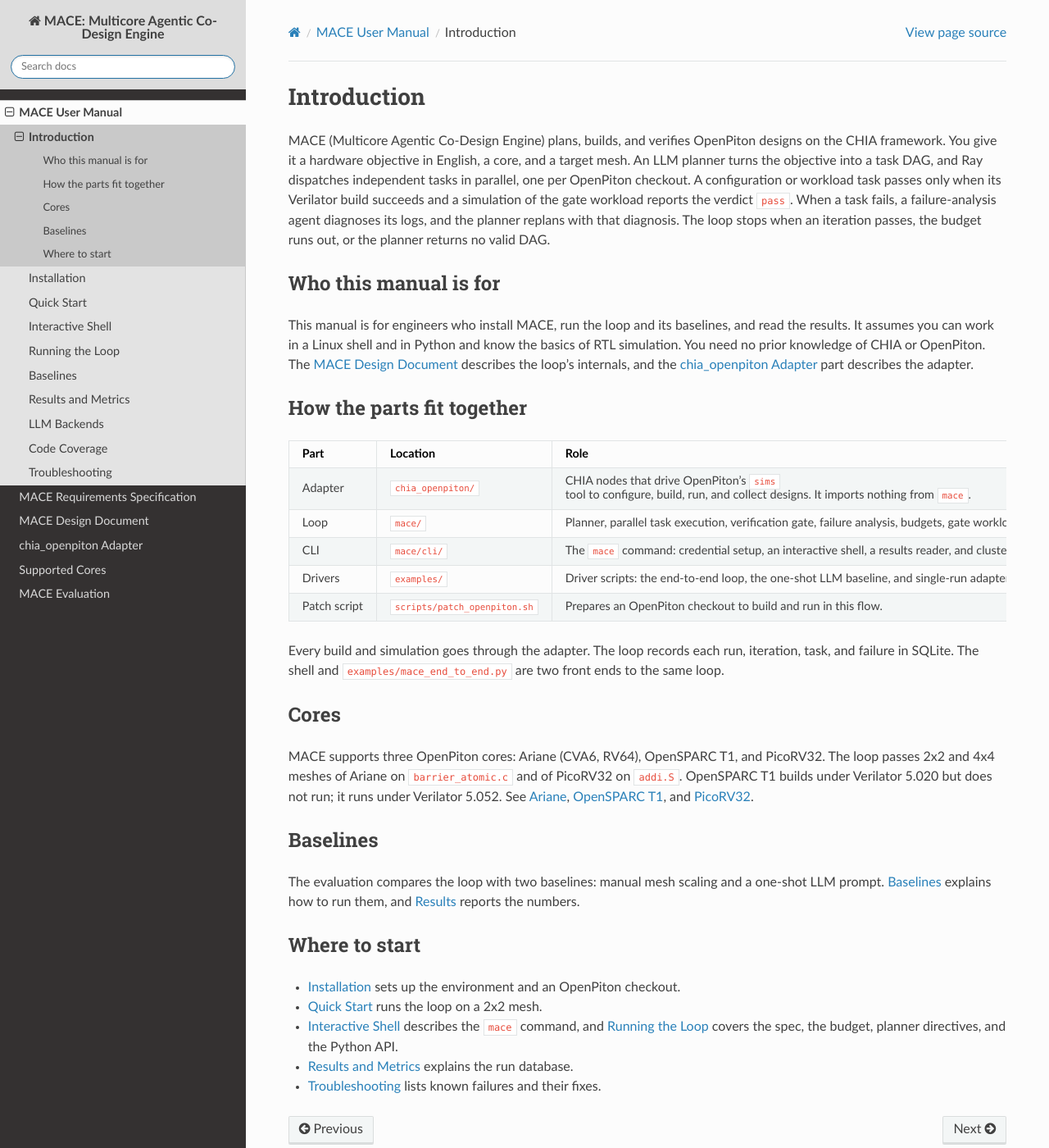
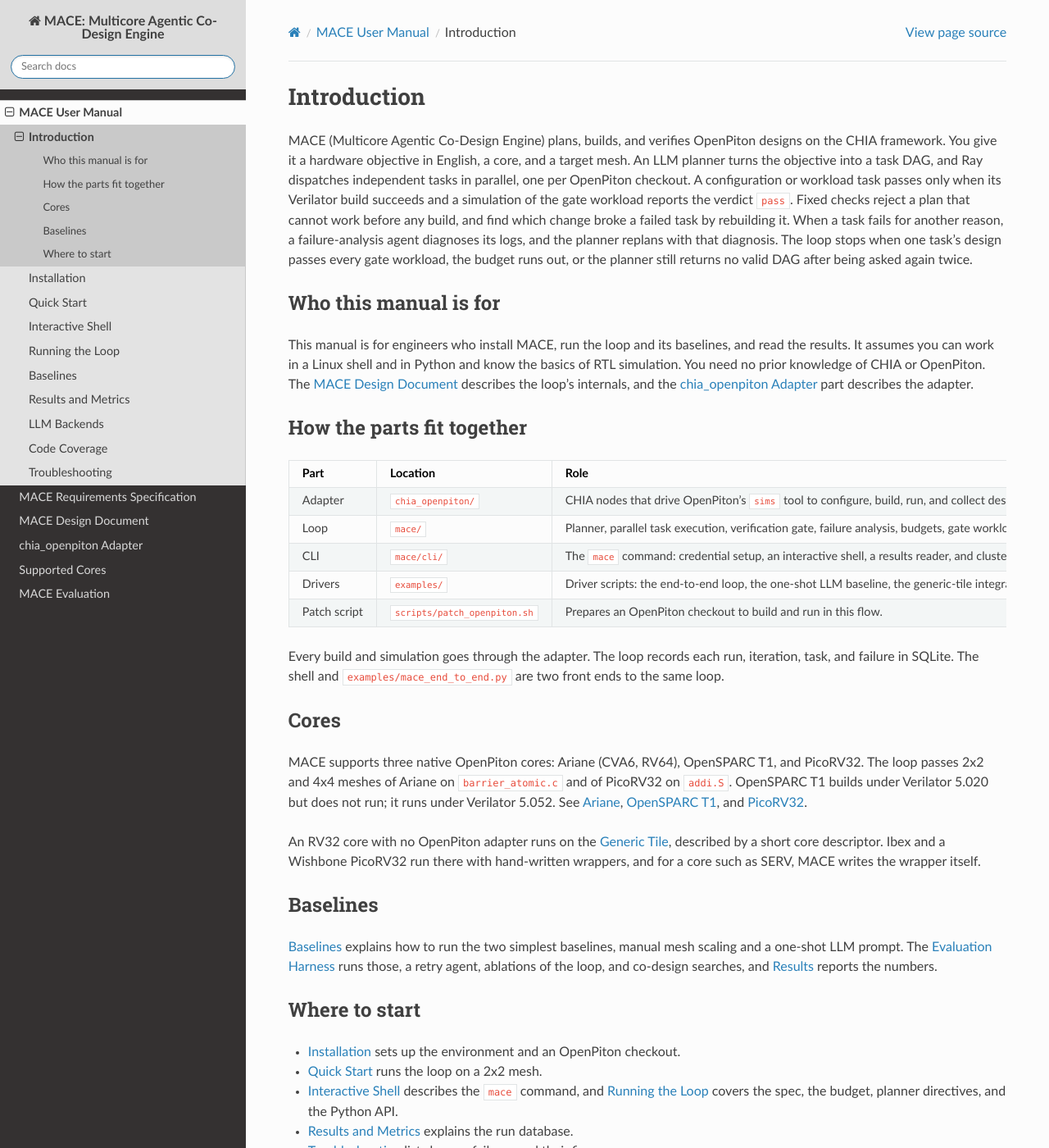
Before and after one commit to ranaumarnadeem/MACE, a Sphinx documentation site: the page built from docs/01_mace_user/Introduction.md, in a window 1280 px wide and 1400 px high. Shown: the whole window at 82% size. Built offline with Sphinx 7.4.7 and the Read the Docs theme 3.1.0, drawn with Linux system fonts in a browser that asks for light colours.

Commit message:
docs: list the generic tile beside the three native cores
Also the loop's stop rule, the drivers, and the baselines in the Introduction.

```diff
--- a/docs/01_mace_user/Introduction.md
+++ b/docs/01_mace_user/Introduction.md
@@ -6,8 +6,9 @@
 You give it a hardware objective in English, a core, and a target mesh.
 An LLM planner turns the objective into a task DAG, and Ray dispatches independent tasks in parallel, one per OpenPiton checkout.
 A configuration or workload task passes only when its Verilator build succeeds and a simulation of the gate workload reports the verdict `pass`.
-When a task fails, a failure-analysis agent diagnoses its logs, and the planner replans with that diagnosis.
-The loop stops when an iteration passes, the budget runs out, or the planner returns no valid DAG.
+Fixed checks reject a plan that cannot work before any build, and find which change broke a failed task by rebuilding it.
+When a task fails for another reason, a failure-analysis agent diagnoses its logs, and the planner replans with that diagnosis.
+The loop stops when one task's design passes every gate workload, the budget runs out, or the planner still returns no valid DAG after being asked again twice.
 
 ## Who this manual is for
 
@@ -23,7 +24,7 @@
 | Adapter | `chia_openpiton/` | CHIA nodes that drive OpenPiton's `sims` tool to configure, build, run, and collect designs. It imports nothing from `mace`. |
 | Loop | `mace/` | Planner, parallel task execution, verification gate, failure analysis, budgets, gate workloads, and the SQLite run database. |
 | CLI | `mace/cli/` | The `mace` command: credential setup, an interactive shell, a results reader, and cluster wrappers. |
-| Drivers | `examples/` | Driver scripts: the end-to-end loop, the one-shot LLM baseline, and single-run adapter examples. |
+| Drivers | `examples/` | Driver scripts: the end-to-end loop, the one-shot LLM baseline, the generic-tile integration run (`generic_integrate.py`), the evaluation batch runner (`eval_batch.py`), and single-run adapter examples. |
 | Patch script | `scripts/patch_openpiton.sh` | Prepares an OpenPiton checkout to build and run in this flow. |
 
 Every build and simulation goes through the adapter.
@@ -32,15 +33,18 @@
 
 ## Cores
 
-MACE supports three OpenPiton cores: Ariane (CVA6, RV64), OpenSPARC T1, and PicoRV32.
+MACE supports three native OpenPiton cores: Ariane (CVA6, RV64), OpenSPARC T1, and PicoRV32.
 The loop passes 2x2 and 4x4 meshes of Ariane on `barrier_atomic.c` and of PicoRV32 on `addi.S`.
 OpenSPARC T1 builds under Verilator 5.020 but does not run; it runs under Verilator 5.052.
 See [Ariane](../05_mace_cores/ariane.md), [OpenSPARC T1](../05_mace_cores/sparc.md), and [PicoRV32](../05_mace_cores/pico.md).
 
+An RV32 core with no OpenPiton adapter runs on the [Generic Tile](../05_mace_cores/generic.md), described by a short core descriptor.
+Ibex and a Wishbone PicoRV32 run there with hand-written wrappers, and for a core such as SERV, MACE writes the wrapper itself.
+
 ## Baselines
 
-The evaluation compares the loop with two baselines: manual mesh scaling and a one-shot LLM prompt.
-[Baselines](Baselines.md) explains how to run them, and [Results](../06_mace_evaluation/results.md) reports the numbers.
+[Baselines](Baselines.md) explains how to run the two simplest baselines, manual mesh scaling and a one-shot LLM prompt.
+The [Evaluation Harness](../06_mace_evaluation/harness.md) runs those, a retry agent, ablations of the loop, and co-design searches, and [Results](../06_mace_evaluation/results.md) reports the numbers.
 
 ## Where to start
 
--- a/docs/index.rst
+++ b/docs/index.rst
@@ -23,7 +23,7 @@
 
 The :doc:`chia_openpiton Adapter <04_chia_openpiton/index>` describes how the loop builds and runs OpenPiton.
 
-The :doc:`Supported Cores <05_mace_cores/index>` part covers MACE's three OpenPiton cores (Ariane, OpenSPARC T1, and PicoRV32) and how to add another.
+The :doc:`Supported Cores <05_mace_cores/index>` part covers MACE's three native OpenPiton cores (Ariane, OpenSPARC T1, and PicoRV32), the generic tile for RV32 cores with no OpenPiton adapter, and how to add another core.
 
 The :doc:`MACE Evaluation <06_mace_evaluation/index>` part collects the baselines, results, and cost measurements.
 
--- a/docs/llms.txt
+++ b/docs/llms.txt
@@ -10,7 +10,7 @@
 - [MACE Requirements Specification](https://ranaumarnadeem.github.io/MACE/02_mace_requirements/mace_requirements_specification.html): what MACE must do
 - [MACE Design Document](https://ranaumarnadeem.github.io/MACE/03_mace_design/index.html): planning, parallel task execution, integration, verification, and failure analysis in the MACE loop
 - [chia_openpiton Adapter](https://ranaumarnadeem.github.io/MACE/04_chia_openpiton/index.html): how the loop builds and runs OpenPiton
-- [Supported Cores](https://ranaumarnadeem.github.io/MACE/05_mace_cores/index.html): the three OpenPiton cores (Ariane, OpenSPARC T1, and PicoRV32) and how to add another
+- [Supported Cores](https://ranaumarnadeem.github.io/MACE/05_mace_cores/index.html): the three native OpenPiton cores (Ariane, OpenSPARC T1, and PicoRV32), the generic tile for RV32 cores with no OpenPiton adapter (MACE can write a core's wrapper), and how to add another core
 - [MACE Evaluation](https://ranaumarnadeem.github.io/MACE/06_mace_evaluation/index.html): the baselines, results, and cost measurements
 
 ## Related projects
```
Also changed, not shown: README.md (+13 -4 lines), docs/01_mace_user/Quick_Start.md (+1 -0 lines), docs/04_chia_openpiton/intro.md (+1 -1 lines).
